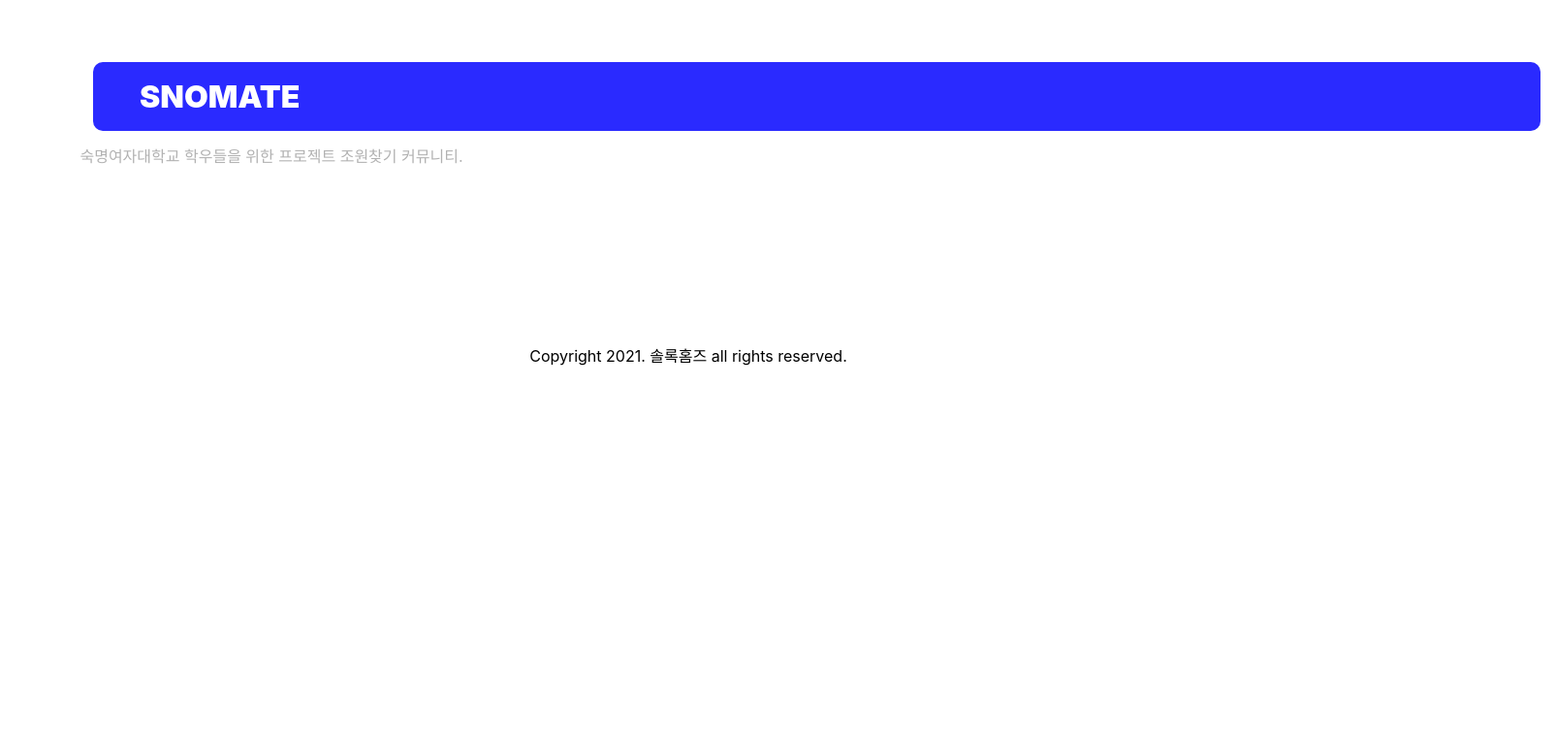
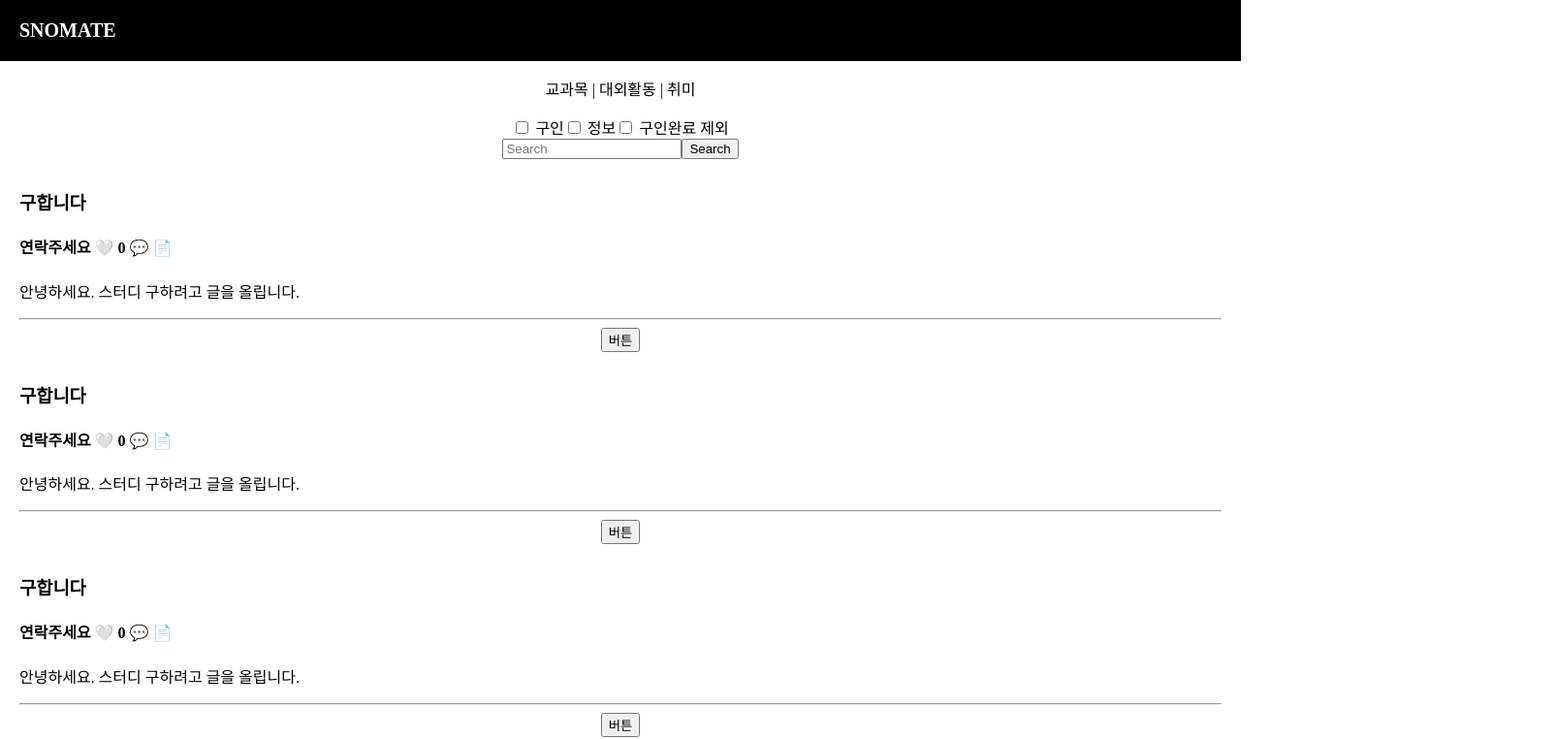
Before and after one commit to dev-yenya/snomate, a React (Create React App) app in the folder snomate/: page / in a window 1280 px wide. Shown: the top 762 px of the page at 97% size, 1605 px wide, since content can reach past the window. Built offline with nearby package versions, Linux system fonts and the light colour scheme.

Commit message:
ProjectList 병합

```diff
--- a/snomate/src/components/Header.js
+++ b/snomate/src/components/Header.js
@@ -4,9 +4,8 @@ import style from "./Section.module.css";
 class MainHeader extends Component {
     render() {
         return (
-            <div className={style.text_align}>
-              <h1 className={style.header_title}><span className={style.highlight}>SNOMATE</span></h1>
-                <p className={style.sub_title}>숙명여자대학교 학우들을 위한 프로젝트 조원찾기 커뮤니티.</p>
+            <div className="black-nav">
+                <div>SNOMATE</div>
             </div>
         );
     }
--- a/snomate/src/components/Main/Main.js
+++ b/snomate/src/components/Main/Main.js
@@ -1,10 +1,11 @@
 import React, { Component } from 'react';
+import ProjectList from './ProjectList'
 
 class Main extends Component {
     render() {
         return (
             <div>
-                {/*메인페이지 : 프로젝트 리스트 출력가능해야*/}
+                <ProjectList/>
             </div>
         );
     }
--- /dev/null
+++ b/snomate/src/components/Main/ProjectList.css
@@ -0,0 +1,64 @@
+.App {
+    text-align: center;
+  }
+  body {
+    font-family:
+    'nanumsqure';
+  }
+
+  .modal {
+    margin-top: 20px;
+    padding: 20px;
+    background: #eee;
+  }
+
+  .black-nav {
+    background: black;
+    width: 100%;
+    display: flex;
+    color: white;
+    padding: 20px;
+    font-weight: 600;
+    font-size: 20px;
+    box-sizing: border-box;
+  }
+  .list {
+    margin-top: 30px;
+    text-align: left;
+    padding-left: 20px;
+    padding-right: 20px;
+  }
+  .App-logo {
+    height: 40vmin;
+    pointer-events: none;
+  }
+
+  @media (prefers-reduced-motion: no-preference) {
+    .App-logo {
+      animation: App-logo-spin infinite 20s linear;
+    }
+  }
+
+  .App-header {
+    background-color: #282c34;
+    min-height: 100vh;
+    display: flex;
+    flex-direction: column;
+    align-items: center;
+    justify-content: center;
+    font-size: calc(10px + 2vmin);
+    color: white;
+  }
+
+  .App-link {
+    color: #61dafb;
+  }
+
+  @keyframes App-logo-spin {
+    from {
+      transform: rotate(0deg);
+    }
+    to {
+      transform: rotate(360deg);
+    }
+  }
--- /dev/null
+++ b/snomate/src/components/Main/ProjectList.js
@@ -0,0 +1,91 @@
+import React, { useState } from 'react';
+import './ProjectList.css';
+
+function App() {
+  let [글제목1, 글제목변경1] = useState(['연락주세요']);
+  let [하트1, 하트변경1] = useState(0);
+  let [글제목2, 글제목변경2] = useState(['연락주세요']);
+  let [하트2, 하트변경2] = useState(0);
+  let [글제목3, 글제목변경3] = useState(['연락주세요']);
+  let [하트3, 하트변경3] = useState(0);
+
+  function  제목바꾸기1() {
+    var newArray = [...글제목1];
+    newArray[0] = '구인완료';
+    글제목변경1( newArray );
+  }
+  function  제목바꾸기2() {
+    var newArray = [...글제목2];
+    newArray[0] = '구인완료';
+    글제목변경2( newArray );
+  }
+  function  제목바꾸기3() {
+    var newArray = [...글제목3];
+    newArray[0] = '구인완료';
+    글제목변경3( newArray );
+  }
+
+  return (
+    <div className="App">
+      <div className="index">
+        <p>교과목 | 대외활동 | 취미</p>
+      </div>
+
+      <div className="checklist">
+        <div>
+          <label class="form-check-label form-check-inline"><input type="checkbox" class="form-control" /> 구인</label>
+          <label class="form-check-label form-check-inline"><input type="checkbox" class="form-control" /> 정보</label>
+          <label class="form-check-label form-check-inline"><input type="checkbox" class="form-control" /> 구인완료 제외</label>
+
+          <nav className="navbar navbar-light bg-light">
+            <div className="container-fluid">
+              <form className="d-flex">
+                <input className="form-control me-2" type="search" placeholder="Search" aria-label="Search" />
+                <button className="btn btn-outline-success" type="submit">Search</button>
+              </form>
+            </div>
+          </nav>
+        </div>
+      </div>
+
+      <div className="list">
+        <h3> 구합니다 </h3>
+        <h4> { 글제목1[0] } <span onClick={ ()=> { 하트변경1(하트1+1) } }>🤍</span> {하트1} 💬 📄 </h4>
+        <p>안녕하세요. 스터디 구하려고 글을 올립니다.</p>
+        <hr/>
+      </div>
+      <button onClick={ 제목바꾸기1 }>버튼</button>
+
+      <div className="list">
+        <h3> 구합니다 </h3>
+        <h4> { 글제목2[0] } <span onClick={ ()=> { 하트변경2(하트2+1) } }>🤍</span> {하트2} 💬 📄 </h4>
+        <p>안녕하세요. 스터디 구하려고 글을 올립니다.</p>
+        <hr/>
+      </div>
+      <button onClick={ 제목바꾸기2 }>버튼</button>
+
+      <div className="list">
+        <h3> 구합니다 </h3>
+        <h4> { 글제목3[0] } <span onClick={ ()=> { 하트변경3(하트3+1) } }>🤍</span> {하트3} 💬 📄 </h4>
+        <p>안녕하세요. 스터디 구하려고 글을 올립니다.</p>
+        <hr/>
+      </div>
+      <button onClick={ 제목바꾸기3 }>버튼</button>
+
+      <Modal />
+    </div>
+  );
+
+}
+
+function Modal(){
+  return (
+    <div className="modal">
+      <h2>제목</h2>
+      <p>날짜</p>
+      <p>상세내용</p>
+    </div>
+  )
+}
+
+export default App;
--- a/snomate/src/components/Section.module.css
+++ b/snomate/src/components/Section.module.css
@@ -40,3 +40,14 @@
     padding: 70px;
     margin-top:7rem;
 }
+
+.black-nav {
+    background: black;
+    width: 100%;
+    display: flex;
+    color: white;
+    padding: 20px;
+    font-weight: 600;
+    font-size: 20px;
+    box-sizing: border-box;
+  }
```
Also changed, not shown: 2 other files (tests, documents, lock files or other folders).
